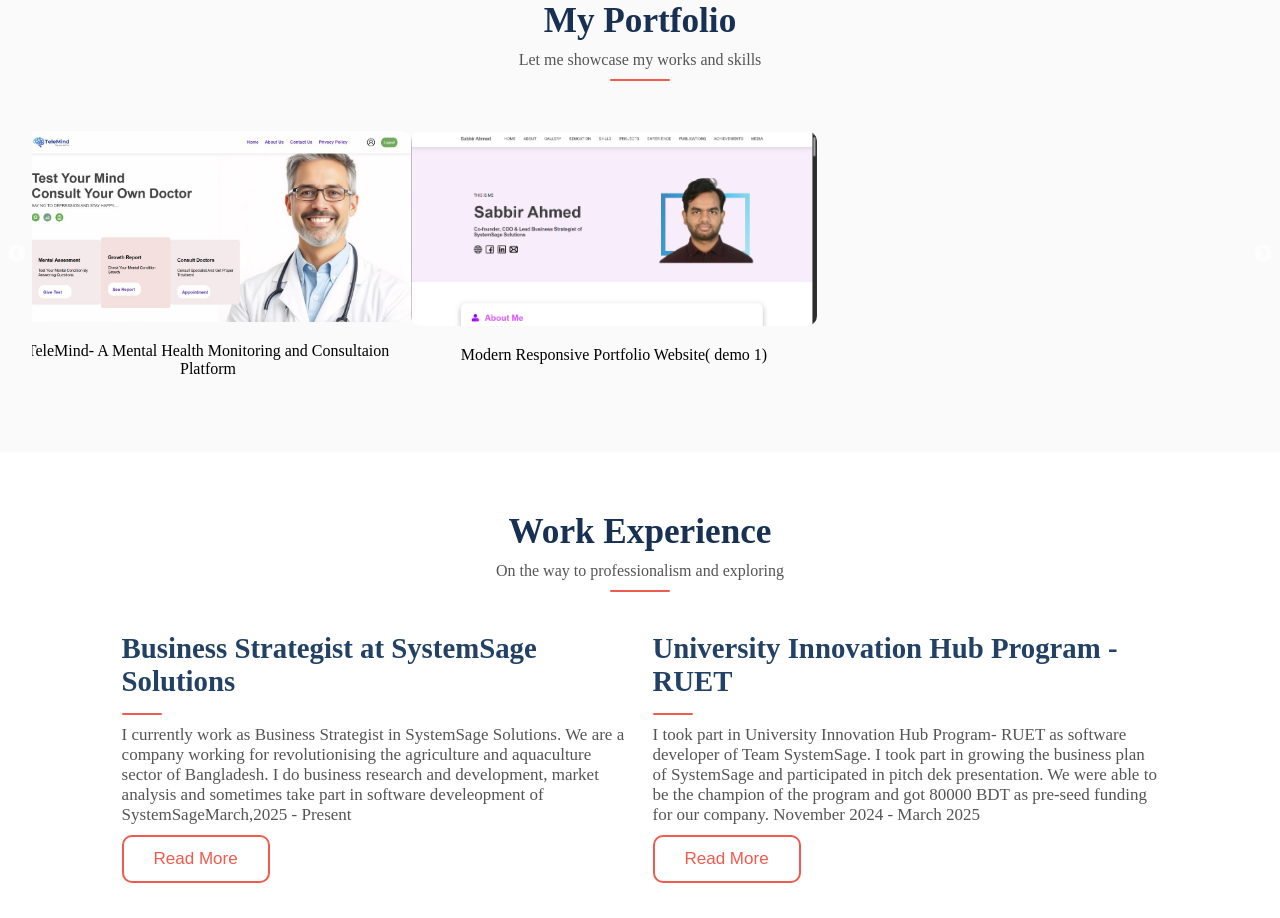
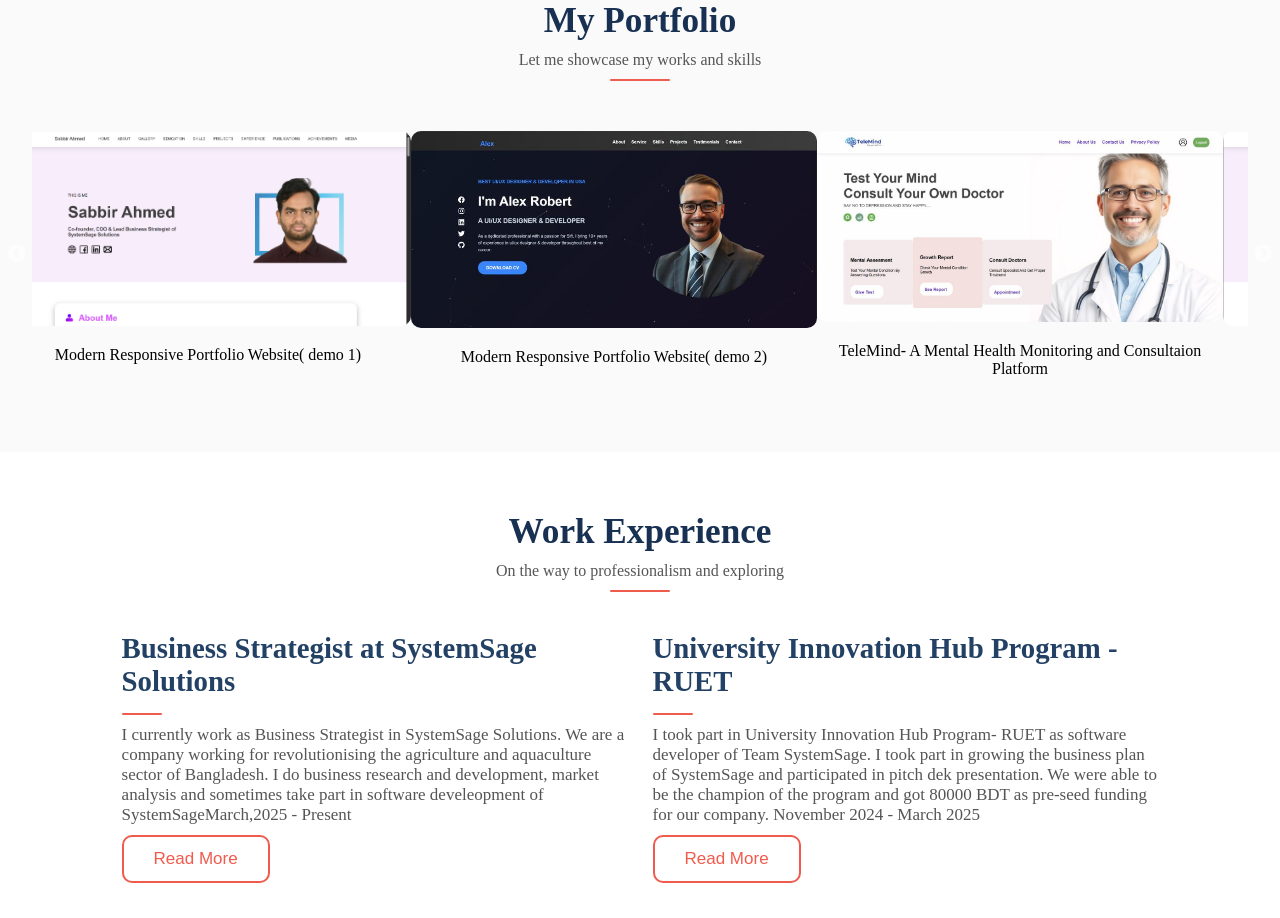
Before and after one commit to tanmoy-ete/MyWebsite, a React (Vite) app: page / in a window 1280 px wide. Shown: the part 2120-3038 px from the top of the page. Built offline with nearby package versions, Linux system fonts and the light colour scheme.

Commit message:
portfolio3

```diff
--- a/src/sections/Portfolio.jsx
+++ b/src/sections/Portfolio.jsx
@@ -12,6 +12,11 @@
     title: "Modern Responsive Portfolio Website( demo 1)",
     img: 'portfolio2.png',
     link: 'https://silver-alpaca-a44723.netlify.app/',
+  },
+  {
+    title: "Modern Responsive Portfolio Website( demo 2)",
+    img: 'portfolio3.jpeg',
+    link: 'https://poetic-conkies-4835e0.netlify.app/',
   },
 
 ];
```
Also changed, not shown: public/SBL-Logo-svg.svg (deleted), public/portfolio3.jpeg (added).
